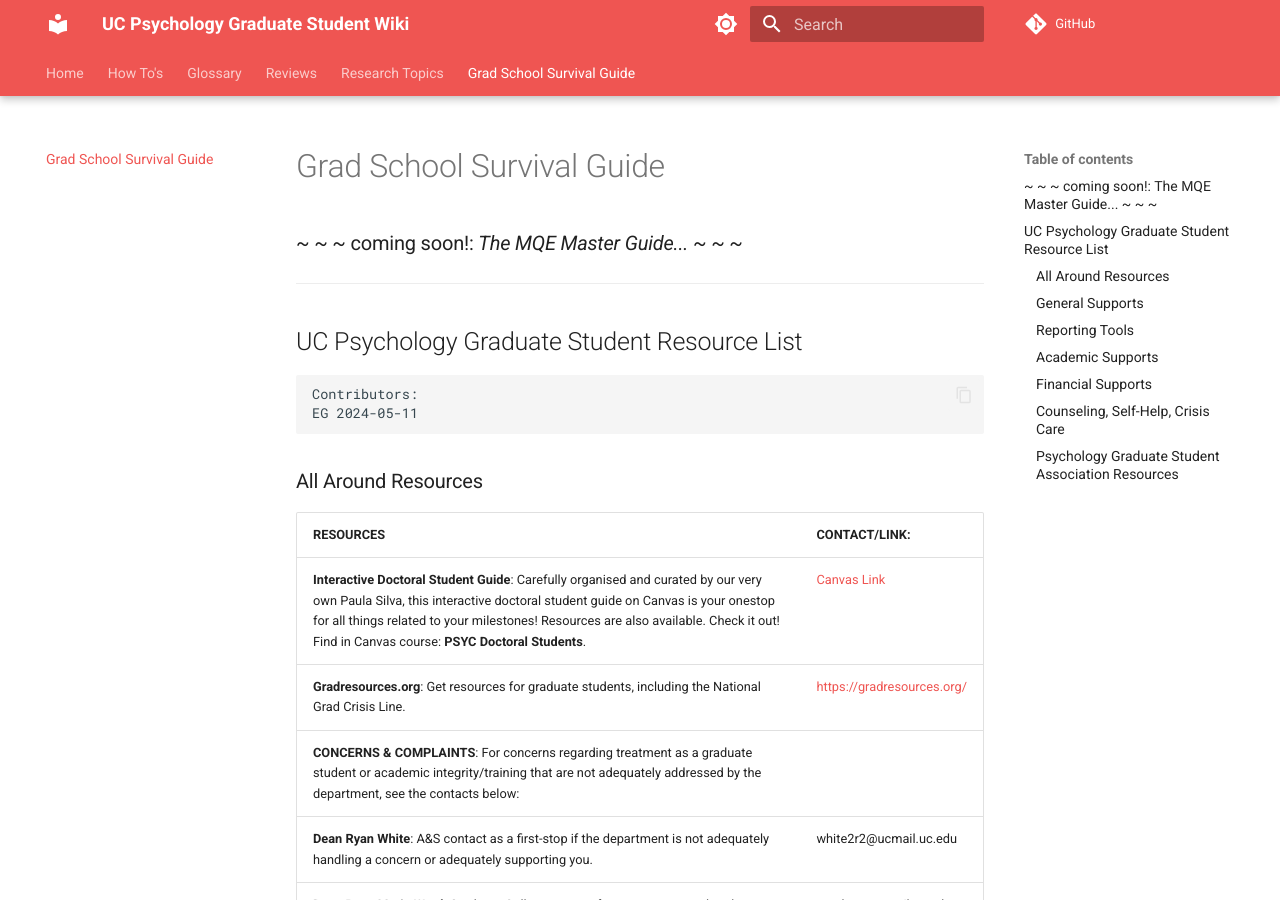
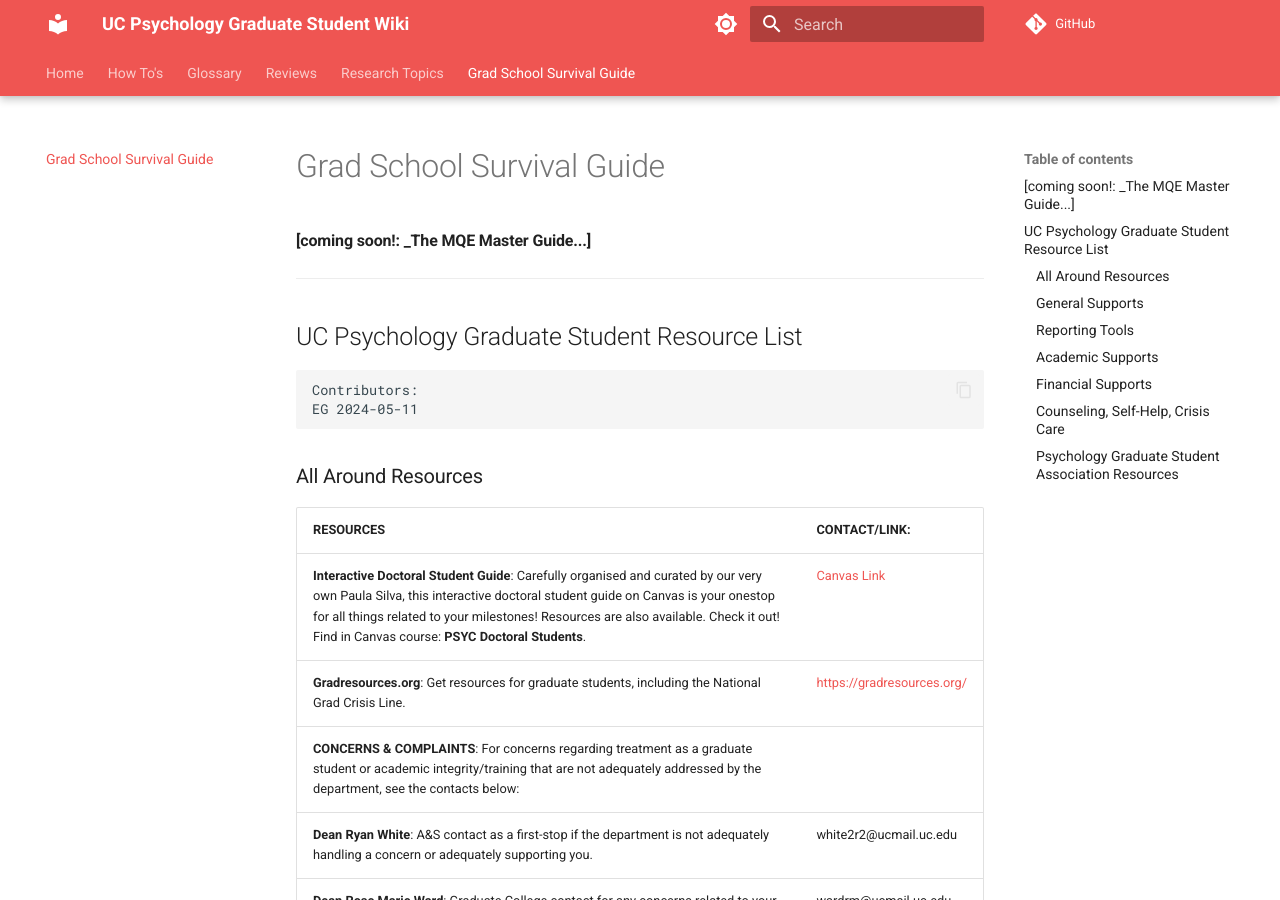
Before and after one commit to UC-Psychology/grad-student-wiki, an MkDocs documentation site: the page built from docs/gradschoolsurvival.md, in a window 1280 px wide and 900 px high. Built offline with MkDocs 1.6.1 and Material for MkDocs 9.7.7, drawn with Linux system fonts in a browser that asks for light colours; comment, search, counter and statistics services are not loaded.

```diff
--- a/docs/gradschoolsurvival.md
+++ b/docs/gradschoolsurvival.md
@@ -1,4 +1,4 @@
-### ~ ~ ~ coming soon!: _The MQE Master Guide..._ ~ ~ ~
+#### [coming soon!: _The MQE Master Guide...]
 
 ---
 
```
